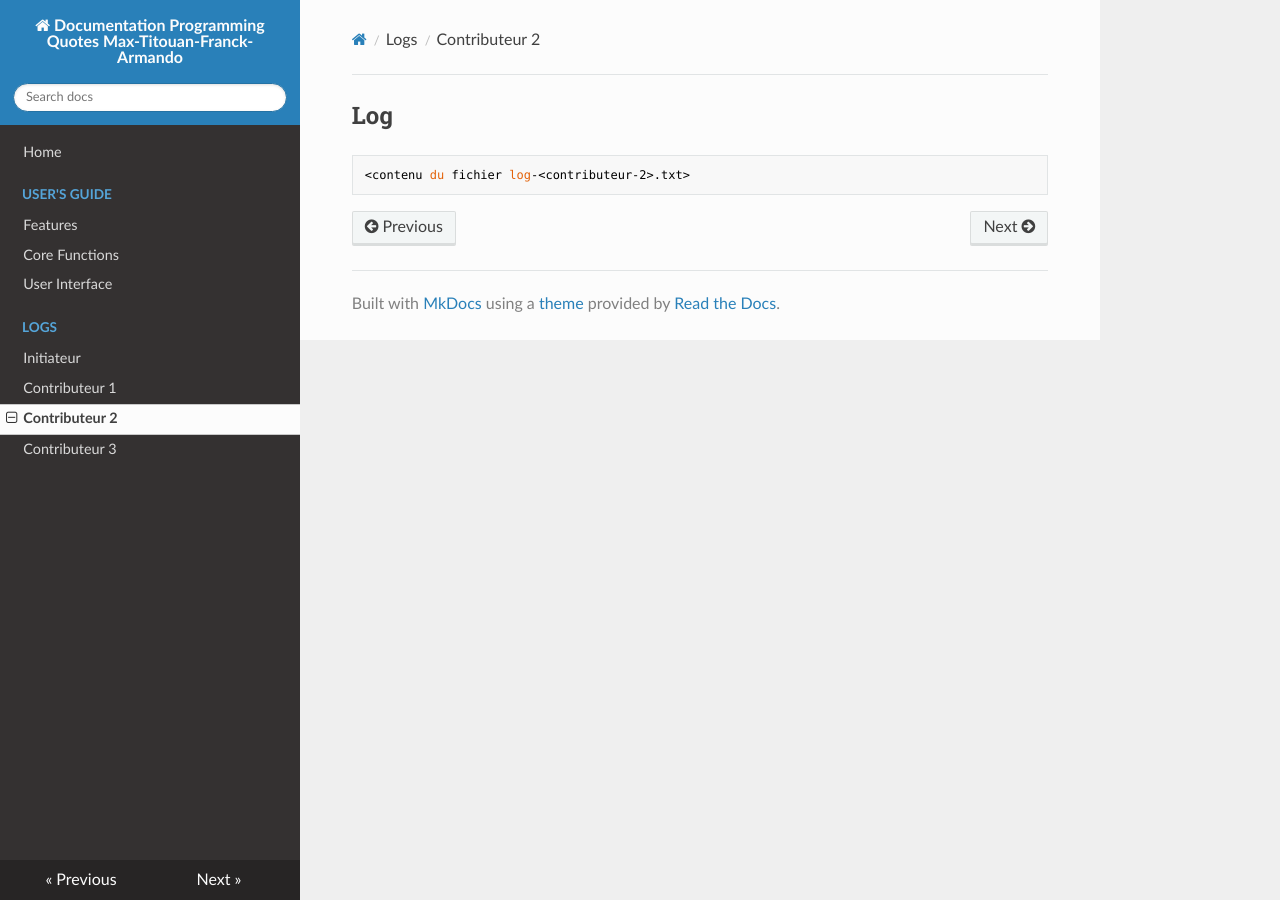
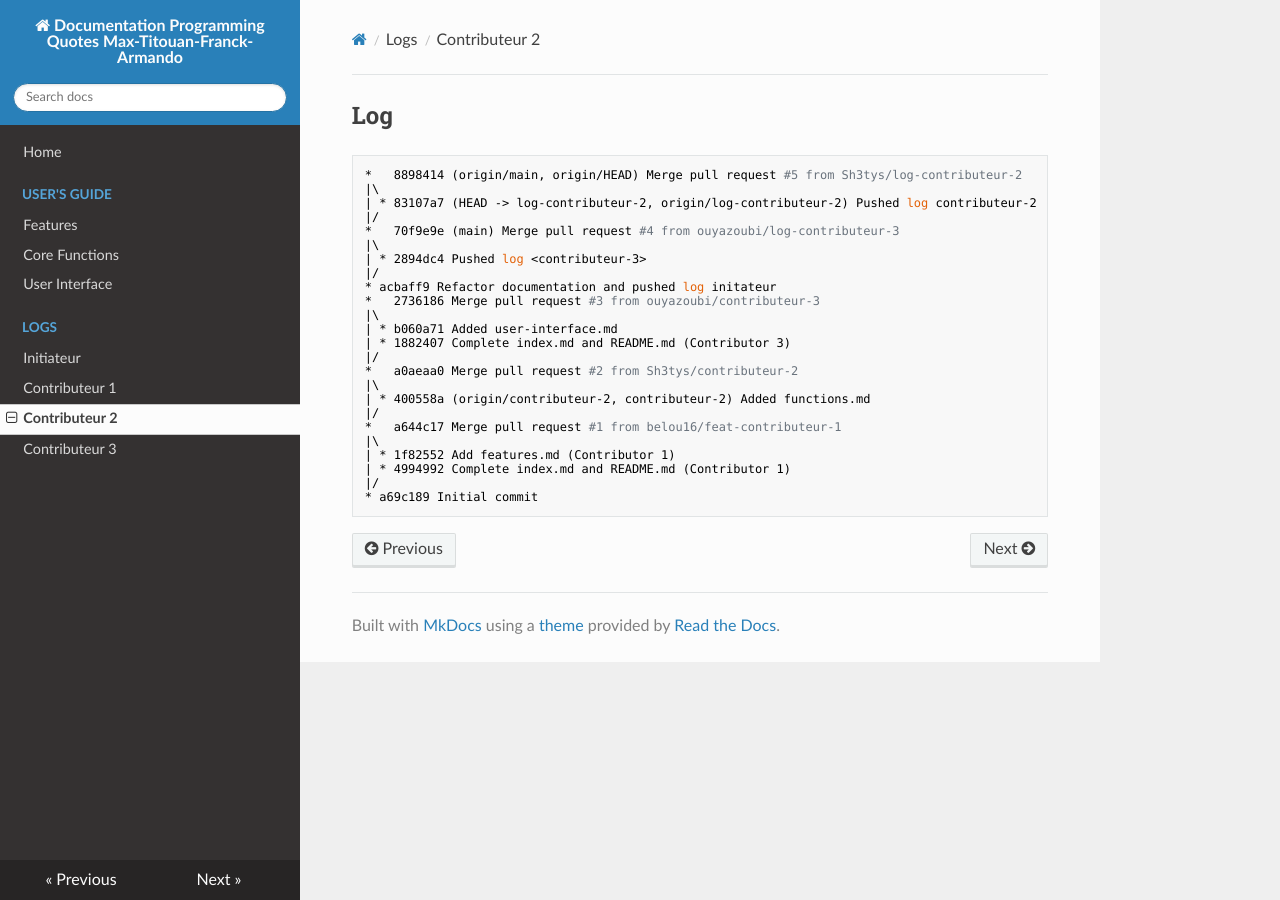
Before and after one commit to efrei-git/quotes-docs-max-titouan-franck-armando, an MkDocs documentation site: the page built from docs/logs/log-contributeur-2.md, in a window 1280 px wide. Built offline with MkDocs 1.6.1, drawn with Linux system fonts in a browser that asks for light colours; nearby versions of some CDN libraries.

Commit message:
Pushed log contributeur-2 correct

````diff
--- a/docs/logs/log-contributeur-2.md
+++ b/docs/logs/log-contributeur-2.md
@@ -1,5 +1,28 @@
 ## Log <contributeur 2>
 
 ```bash
-<contenu du fichier log-<contributeur-2>.txt>
+*   8898414 (origin/main, origin/HEAD) Merge pull request #5 from Sh3tys/log-contributeur-2
+|\
+| * 83107a7 (HEAD -> log-contributeur-2, origin/log-contributeur-2) Pushed log contributeur-2
+|/
+*   70f9e9e (main) Merge pull request #4 from ouyazoubi/log-contributeur-3
+|\
+| * 2894dc4 Pushed log <contributeur-3>
+|/
+* acbaff9 Refactor documentation and pushed log initateur
+*   2736186 Merge pull request #3 from ouyazoubi/contributeur-3
+|\
+| * b060a71 Added user-interface.md
+| * 1882407 Complete index.md and README.md (Contributor 3)
+|/
+*   a0aeaa0 Merge pull request #2 from Sh3tys/contributeur-2
+|\
+| * 400558a (origin/contributeur-2, contributeur-2) Added functions.md
+|/
+*   a644c17 Merge pull request #1 from belou16/feat-contributeur-1
+|\
+| * 1f82552 Add features.md (Contributor 1)
+| * 4994992 Complete index.md and README.md (Contributor 1)
+|/
+* a69c189 Initial commit
 ```
````
